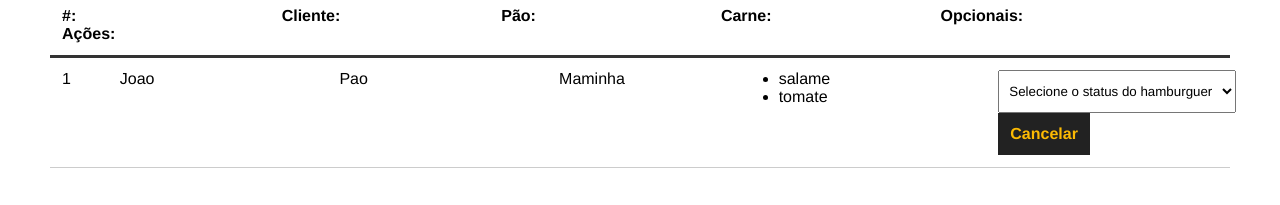
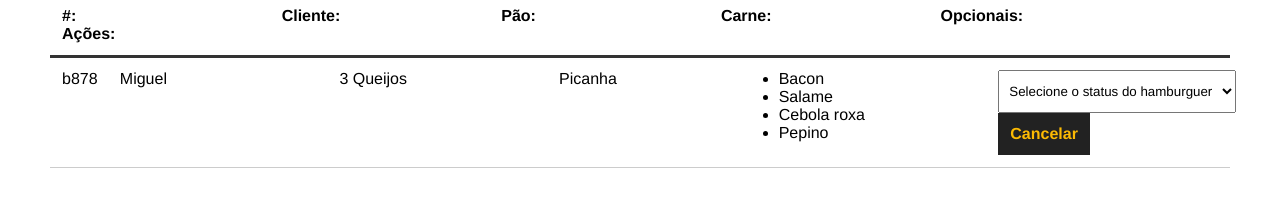
Before and after one commit to migueldelgg/Projeto-Vue, a Vue app: page /pedidos in a window 1280 px wide. Shown: the part 211-416 px from the top of the page. Built offline with nearby package versions, Linux system fonts and the light colour scheme; data requests are answered from the project's data file.

Commit message:
Resgatando pedidos do banco

```diff
--- a/db/db.json
+++ b/db/db.json
@@ -79,58 +79,16 @@
   ],
   "burgers": [
     {
-      "id": "3d9d",
+      "id": "b878",
       "nome": "Miguel",
-      "carne": "Maminha",
-      "pao": "3 Queijos",
-      "opcionais": [],
-      "status": "Solicitado"
-    },
-    {
-      "id": "b9c1",
-      "nome": "Julio",
       "carne": "Picanha",
-      "pao": "Integral",
-      "opcionais": [],
-      "status": "Solicitado"
-    },
-    {
-      "id": "cc0d",
-      "nome": "Hemilly",
-      "carne": "Veggie burger",
       "pao": "3 Queijos",
       "opcionais": [
         "Bacon",
         "Salame",
-        "Cebola roxa"
+        "Cebola roxa",
+        "Pepino"
       ],
-      "status": "Solicitado"
-    },
-    {
-      "id": "714c",
-      "nome": "Miguel",
-      "carne": "Alcatra",
-      "pao": "Integral",
-      "opcionais": [
-        "Bacon",
-        "Salame"
-      ],
-      "status": "Solicitado"
-    },
-    {
-      "id": "d6ff",
-      "nome": "Miguel",
-      "carne": "Picanha",
-      "pao": "3 Queijos",
-      "opcionais": [],
-      "status": "Solicitado"
-    },
-    {
-      "id": "f4bf",
-      "nome": "Miguel",
-      "carne": "Maminha",
-      "pao": "Italiano Branco",
-      "opcionais": [],
       "status": "Solicitado"
     }
   ]
--- a/src/components/Dashboard.vue
+++ b/src/components/Dashboard.vue
@@ -11,15 +11,16 @@
       </div>
     </div>
     <div id="burger-table-rows">
-      <div class="burger-table-row">
-        <div class="order-number">1</div>
-        <div>Joao</div>
-        <div>Pao</div>
-        <div>Maminha</div>
+      <div class="burger-table-row" v-for="burger in burgers" :key="burger.id">
+        <div class="order-number">{{ burger.id }}</div>
+        <div>{{burger.nome}}</div>
+        <div>{{burger.pao}}</div>
+        <div>{{burger.carne}}</div>
         <div>
           <ul>
-            <li>salame</li>
-            <li>tomate</li>
+            <li v-for="(opcional, index) in burger.opcionais" :key="index">
+              {{ opcional }}
+            </li>
           </ul>
         </div>
         <div>
@@ -36,6 +37,28 @@
 <script>
 export default {
   name: "Dashboard",
+  data() {
+    return {
+      burgers: null,
+      burger_id: null,
+      status: [],
+    };
+  },
+  methods: {
+    async getPedidos() {
+      const req = await fetch("http://localhost:3000/burgers");
+
+      const data = await req.json();
+
+      this.burgers = data;
+
+      console.log(this.burgers);
+      // resgatar status
+    },
+  },
+  mounted() {
+    this.getPedidos();
+  },
 };
 </script>
 
@@ -61,7 +84,7 @@
 .burger-table-row {
   width: 100%;
   padding: 12px;
-    border-bottom: 1px solid #CCC;
+  border-bottom: 1px solid #ccc;
 }
 
 #burger-table-heading div,
@@ -81,19 +104,18 @@
 
 .delete-btn {
   background-color: #222;
-    color:#fcba03;
+  color: #fcba03;
   font-weight: bold;
   border: 2px solid #222;
   padding: 10px;
   font-size: 16px;
   margin: 0 auto;
   cursor: pointer;
-    transition: .5s;
+  transition: 0.5s;
 }
 
 .delete-btn:hover {
   background-color: transparent;
   color: #222;
 }
-
 </style>
```
Lines whose indentation alone changed are shown as unchanged.
